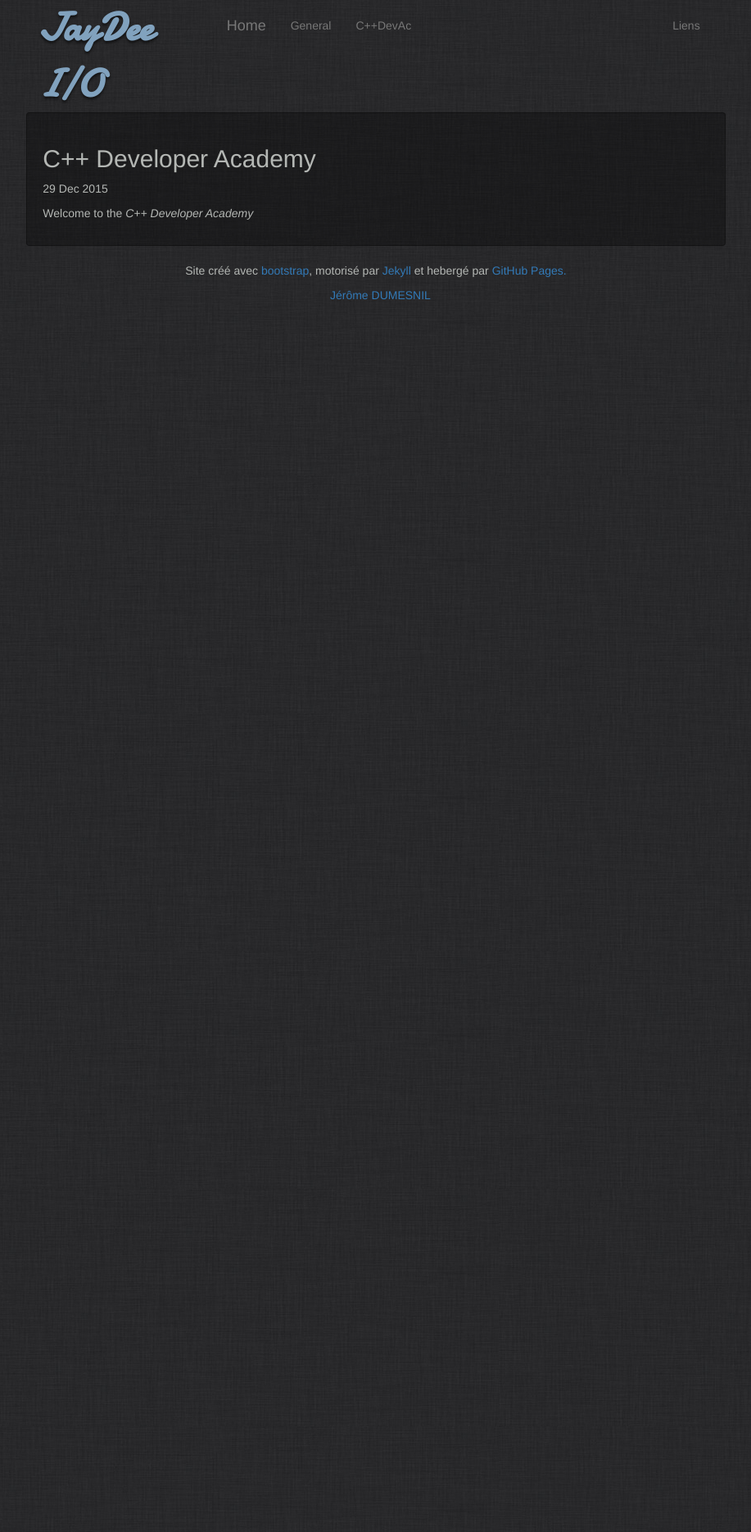
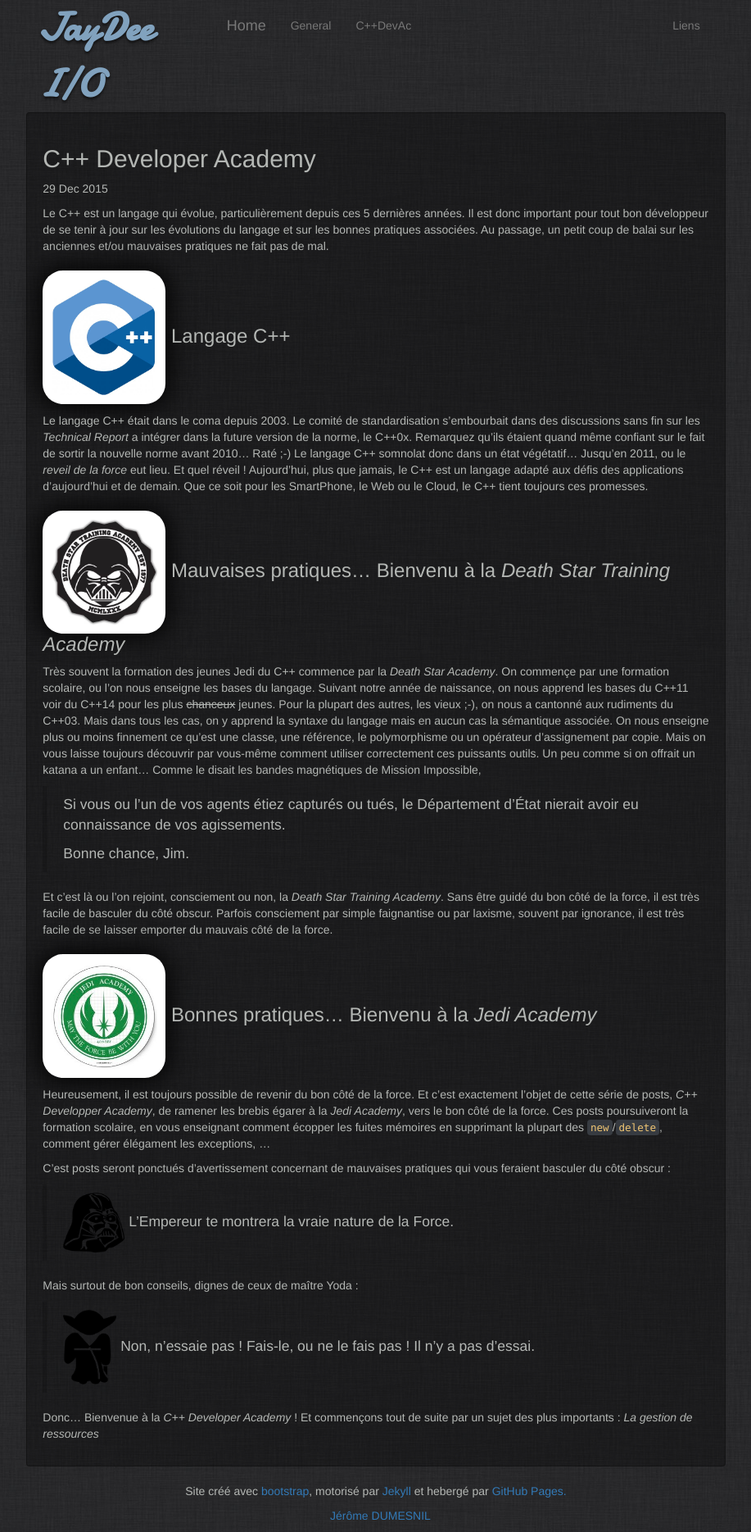
Before and after one commit to jaydee-io/jaydee-io.github.io, a Jekyll site: the page built from _posts/cppdevac/2015-12-29-Cpp-Developer-Academy.md, in a window 1280 px wide. Shown: the whole page at 82% size, without its empty margins (181-1098 px from the left). Built offline with Jekyll 4.4.1, drawn with Linux system fonts in a browser that asks for light colours; nearby versions of some CDN libraries; Markdown is read by kramdown in place of the engine named in the settings; before the commit the page ends 900 px from its top, so only the background shows below that.

Commit message:
[POST] C++ Developer Academy

```diff
--- a/_posts/cppdevac/2015-12-29-Cpp-Developer-Academy.md
+++ b/_posts/cppdevac/2015-12-29-Cpp-Developer-Academy.md
@@ -3,4 +3,58 @@ layout: post
 title: C++ Developer Academy
 published: true
 ---
-Welcome to the _C++ Developer Academy_
+Le C++ est un langage qui évolue, particulièrement depuis ces 5 dernières années.
+Il est donc important pour tout bon développeur de se tenir à jour sur les évolutions du langage et sur les bonnes pratiques associées.
+Au passage, un petit coup de balai sur les anciennes et/ou mauvaises pratiques ne fait pas de mal.
+
+<style>
+img.vignette
+{
+    width: 150px;
+    background-color: white;
+    padding: 10px;
+    border-radius: 25px;
+    box-shadow: 0 0 30px 5px rgba(0.9, 0.9, 0.9, 0.9);
+}
+</style>
+
+###<img src="/images/logo-cpp.png" class="vignette" /> Langage C++
+
+Le langage C++ était dans le coma depuis 2003.
+Le comité de standardisation s'embourbait dans des discussions sans fin sur les _Technical Report_ a intégrer dans la future version de la norme, le C++0x.
+Remarquez qu'ils étaient quand même confiant sur le fait de sortir la nouvelle norme avant 2010... Raté ;-)
+Le langage C++ somnolat donc dans un état végétatif... Jusqu'en 2011, ou le _reveil de la force_ eut lieu.
+Et quel réveil ! Aujourd'hui, plus que jamais, le C++ est un langage adapté aux défis des applications d'aujourd'hui et de demain.
+Que ce soit pour les SmartPhone, le Web ou le Cloud, le C++ tient toujours ces promesses.
+
+###<img src="/images/yoda/death-star-training-academy.jpg" class="vignette" /> Mauvaises pratiques... Bienvenu à la _Death Star Training Academy_
+
+Très souvent la formation des jeunes Jedi du C++ commence par la _Death Star Academy_.
+On commençe par une formation scolaire, ou l'on nous enseigne les bases du langage.
+Suivant notre année de naissance, on nous apprend les bases du C++11 voir du C++14 pour les plus ~~chanceux~~ jeunes.
+Pour la plupart des autres, les vieux ;-), on nous a cantonné aux rudiments du C++03.
+Mais dans tous les cas, on y apprend la syntaxe du langage mais en aucun cas la sémantique associée.
+On nous enseigne plus ou moins finnement ce qu'est une classe, une référence, le polymorphisme ou un opérateur d'assignement par copie.
+Mais on vous laisse toujours découvrir par vous-même comment utiliser correctement ces puissants outils.
+Un peu comme si on offrait un katana a un enfant... Comme le disait les bandes magnétiques de Mission Impossible,
+> Si vous ou l'un de vos agents étiez capturés ou tués, le Département d'État nierait avoir eu connaissance de vos agissements.
+>
+> Bonne chance, Jim.
+
+Et c'est là ou l'on rejoint, consciement ou non, la _Death Star Training Academy_.
+Sans être guidé du bon côté de la force, il est très facile de basculer du côté obscur.
+Parfois consciement par simple faignantise ou par laxisme, souvent par ignorance, il est très facile de se laisser emporter du mauvais côté de la force.
+
+###<img src="/images/yoda/jedi-academy.jpg" class="vignette" /> Bonnes pratiques... Bienvenu à la _Jedi Academy_
+
+Heureusement, il est toujours possible de revenir du bon côté de la force.
+Et c'est exactement l'objet de cette série de posts, _C++ Developper Academy_, de ramener les brebis égarer à la _Jedi Academy_, vers le bon côté de la force.
+Ces posts poursuiveront la formation scolaire, en vous enseignant comment écopper les fuites mémoires en supprimant la plupart des `new`/`delete`, comment gérer élégament les exceptions, ...
+
+C'est posts seront ponctués d'avertissement concernant de mauvaises pratiques qui vous feraient basculer du côté obscur :
+><img src="/images/yoda/darth-vader.png" width=75px /> L'Empereur te montrera la vraie nature de la Force.
+
+Mais surtout de bon conseils, dignes de ceux de maître Yoda :
+><img src="/images/yoda/yoda.png" width=65px /> Non, n'essaie pas ! Fais-le, ou ne le fais pas ! Il n'y a pas d'essai.
+
+Donc... Bienvenue à la _C++ Developer Academy_ ! Et commençons tout de suite par un sujet des plus importants : _La gestion de ressources_
```
Also changed, not shown: _posts/cppdevac/2016-01-09-Gestion-de-ressources.md (+2 -0 lines), images/logo-cpp.png (added), images/yoda/darth-vader.png (added), images/yoda/death-star-training-academy.jpg (added), images/yoda/jedi-academy.jpg (added), images/yoda/yoda.png (added).
